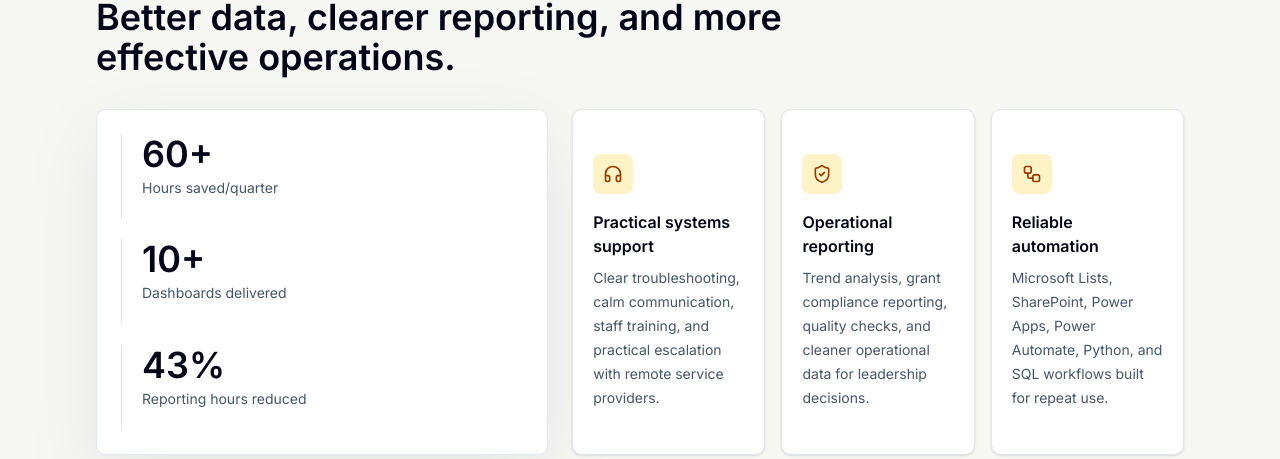
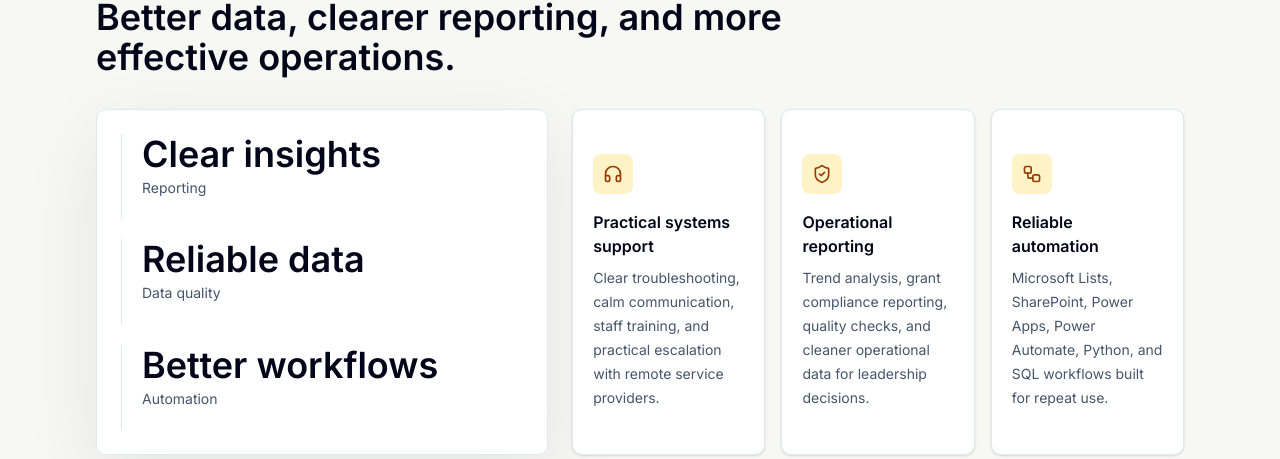
Before and after one commit to cmshepcarp/portfolio-site, a Next.js app: page / in a window 1280 px wide. Shown: the part 975-1434 px from the top of the page. Built offline with nearby package versions, Linux system fonts and the light colour scheme; no server answers.

Commit message:
Remove workplace performance metrics from public portfolio

```diff
--- a/app/data/highlights.ts
+++ b/app/data/highlights.ts
@@ -1,5 +1,5 @@
 export const highlights = [
-  { label: "Hours saved/quarter", value: "60+" },
-  { label: "Dashboards delivered", value: "10+" },
-  { label: "Reporting hours reduced", value: "43%" },
+  { label: "Reporting", value: "Clear insights" },
+  { label: "Data quality", value: "Reliable data" },
+  { label: "Automation", value: "Better workflows" },
 ];
```
